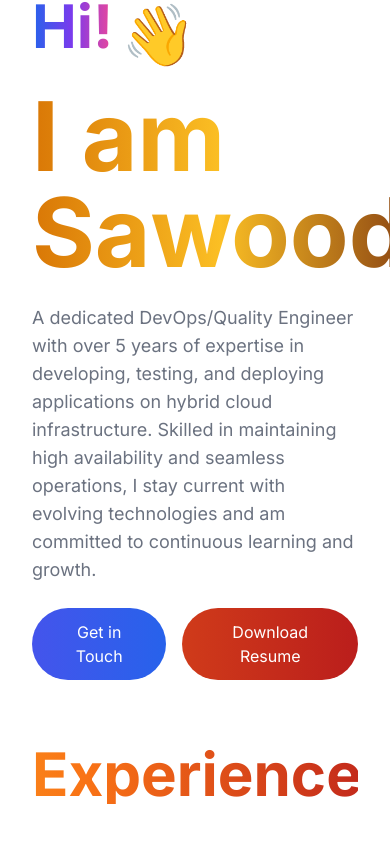
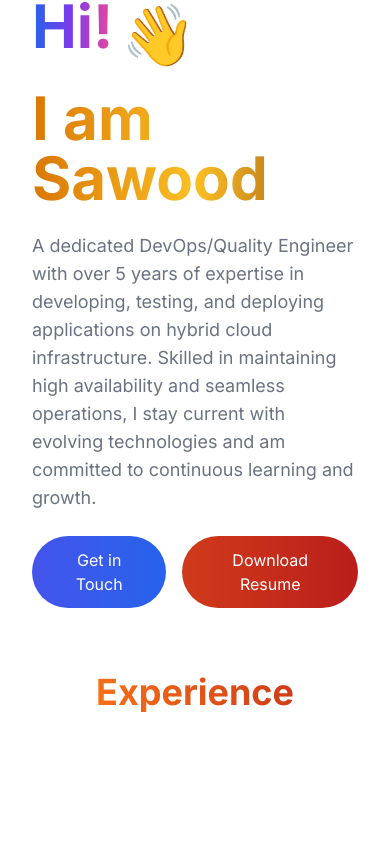
Before and after one commit to sawood14012/msawood-portfolio-nextjs, a Next.js app: page / in a window 390 px wide. Shown: the part 341-1184 px from the top of the page. Built offline with nearby package versions, Linux system fonts and the light colour scheme.

Commit message:
added new stuff

```diff
--- a/src/app/components/exp.tsx
+++ b/src/app/components/exp.tsx
@@ -65,7 +65,7 @@
 
   return (
     <div className="mx-auto max-w-7xl py-16 px-8">
-      <h2 className="text-6xl font-bold text-center animated-gradient-title bg-clip-text mb-12">Experience</h2>
+      <h2 className="text-4xl md:text-6xl font-bold text-center animated-gradient-title bg-clip-text mb-12 text-wrap">Experience</h2>
       <div className="grid grid-cols-1 md:grid-cols-3 gap-8">
         {experiences.map((experience, index) => (
           <div
--- a/src/app/components/hero.tsx
+++ b/src/app/components/hero.tsx
@@ -45,7 +45,7 @@
           <h1 ref={textRef1} className="text-6xl font-bold bg-gradient-to-r from-blue-600 via-purple-500 to-pink-500 text-transparent bg-clip-text">Hi!</h1>
           <span ref={emojiRef} className="text-6xl ml-2">👋</span>
         </div>
-        <h1 ref={textRef2} className="text-8xl font-bold bg-gradient-to-r from-yellow-600 via-yellow-500 to-brown-600 text-transparent bg-clip-text">I am Sawood</h1>
+        <h1 ref={textRef2} className="text-6xl md:text-8xl font-bold bg-gradient-to-r from-yellow-600 via-yellow-500 to-brown-600 text-transparent bg-clip-text text-wrap">I am Sawood</h1>
         <p ref={subTextRef} className="text-lg text-gray-500">
           A dedicated DevOps/Quality Engineer with over 5 years of expertise in developing, testing, and deploying applications on hybrid cloud infrastructure. Skilled in maintaining high availability and seamless operations, I stay current with evolving technologies and am committed to continuous learning and growth.
         </p>
--- a/src/app/components/projects.tsx
+++ b/src/app/components/projects.tsx
@@ -99,7 +99,7 @@
 
   return (
     <div className="mx-auto max-w-7xl py-16 px-8">
-      <h2 className="text-6xl font-bold text-center animated-gradient-title bg-clip-text text-transparent mb-12">Projects</h2>
+      <h2 className="text-4xl md:text-6xl font-bold text-center animated-gradient-title bg-clip-text text-transparent mb-12 text-wrap">Projects</h2>
       <div className="masonry-grid">
         {projects.map((project, index) => (
           <div
```
